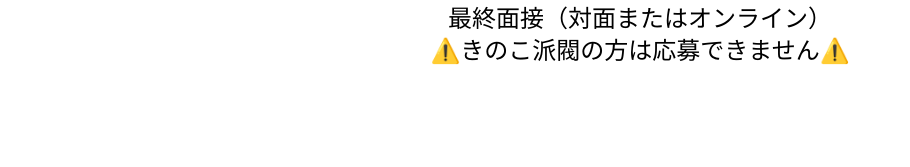
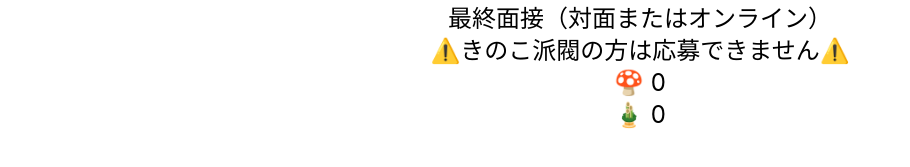
Before and after one commit to wedinc/fortune-island, a React (Create React App) app: page /recruitment in a window 1280 px wide. Shown: the part 317-484 px from the top of the page, without its empty margins (0-910 px from the left). Built offline with nearby package versions, Linux system fonts and the light colour scheme.

Commit message:
採用情報にきのことたけのこのカウントボタン

```diff
--- a/src/pages/Recruitment.jsx
+++ b/src/pages/Recruitment.jsx
@@ -1,11 +1,15 @@
 // こちらは、/recruitment 採用活動ページです
 
-// import { Button } from "../components/Button";
-// import { Image } from "../components/Image";
-// import { useNavigate } from "react-router-dom";
+import { Button } from "../components/Button";
+import { Image } from "../components/Image";
+import { useNavigate } from "react-router-dom";
+import { useState } from "react";
 
 export default function Recruitment() {
   // const navigate = useNavigate();
+
+  const [count, setCount] = useState(0);
+  const [count1, setCount1] = useState(0);
 
   return (
     <div className="text-2xl text-black">
@@ -25,6 +29,14 @@ export default function Recruitment() {
           <li>⚠️きのこ派閥の方は応募できません⚠️</li>
         </ol>
       </p>
+      <p className="container mx-auto text-center">
+        <p onClick={() => setCount(count + 1)} className="cursor-pointer">
+          🍄 {count}
+        </p>
+        <p onClick={() => setCount1(count1 + 1)} className="cursor-pointer">
+          🎍 {count1}
+        </p>
+      </p>
     </div>
   );
 }
```
